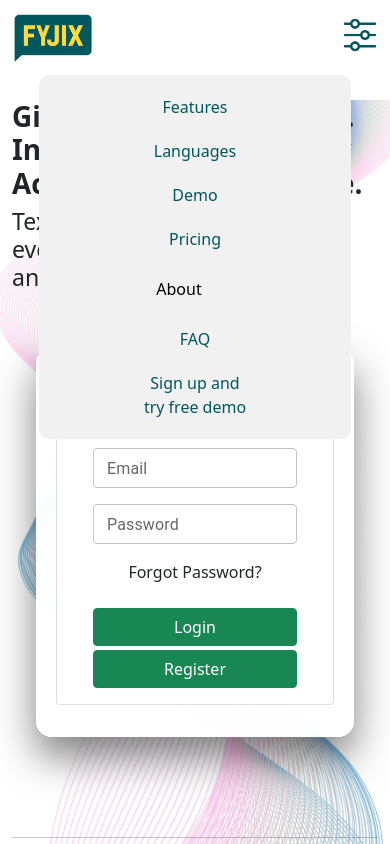
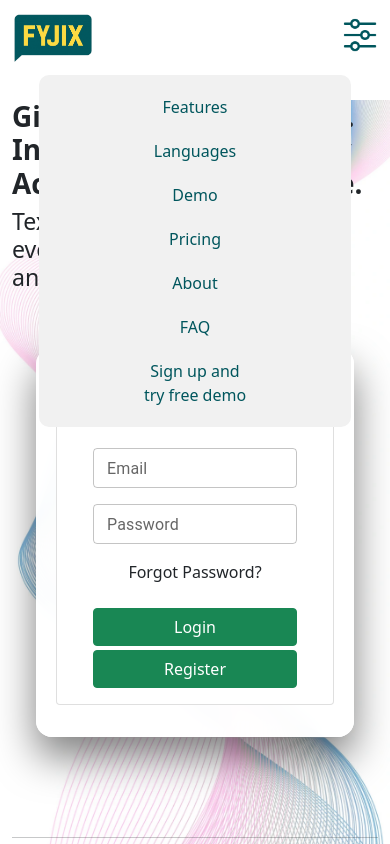
Before and after one commit to FyjixTech/tts, a React (Create React App) app: page / in a window 390 px wide. Both pictures are taken after a click on the picture 360 px from the left and 35 px from the top of the page. Shown: the top 844 px of the page. Built offline with nearby package versions, Linux system fonts and the light colour scheme.

Commit message:
Update navbar.jsx

```diff
--- a/src/components/navbar.jsx
+++ b/src/components/navbar.jsx
@@ -102,7 +102,7 @@ const Navbar = () => {
                     </div>
 
                     <div className="row center">
-                      <Link className="m-3 linkk" to="/about-fyjix-tts">About</Link>
+                      <Link className="nav-menu" to="/about-fyjix-tts">About</Link>
                     </div>
 
                     <div className="row center">
```
